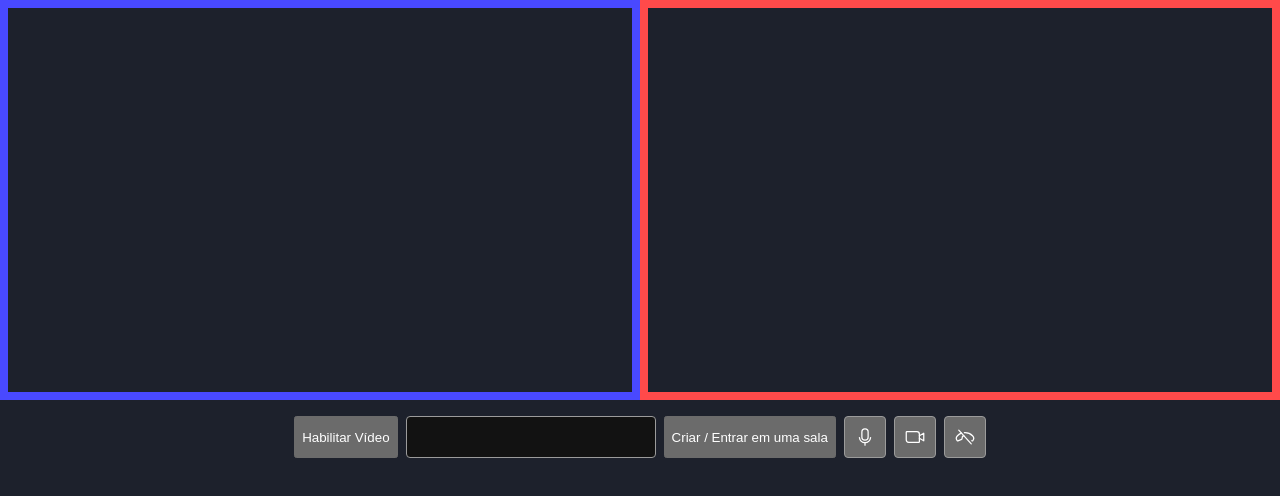
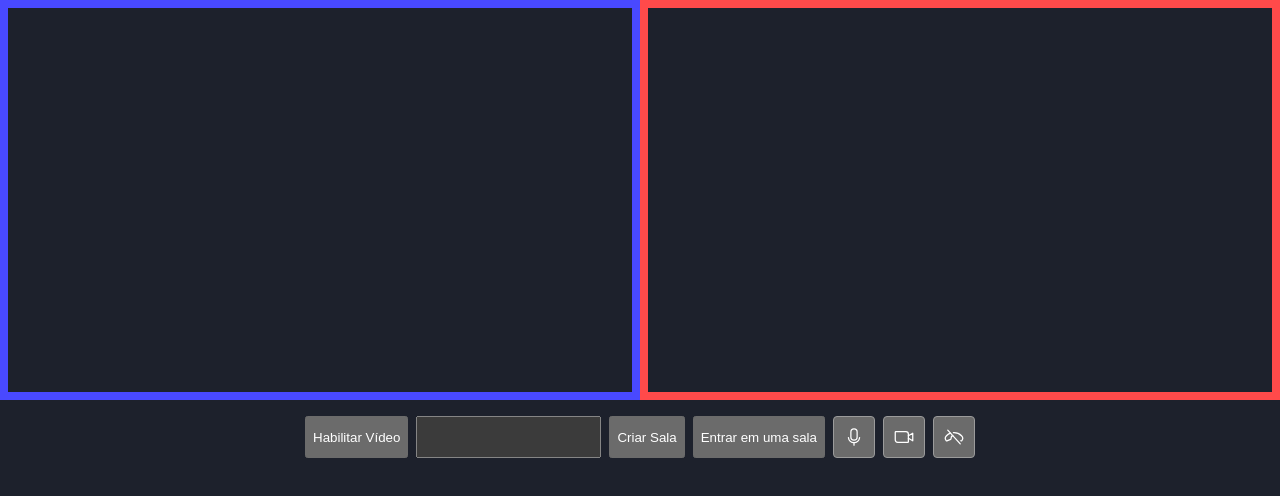
Before and after one commit to markleylopes/React-webRTC-Meet, a React (Vite) app: page / in a window 1280 px wide. Shown: the top 496 px of the page. Built offline with nearby package versions, Linux system fonts and the light colour scheme; no server answers.

Commit message:
criar/entrar em sala

```diff
--- a/src/components/VideoCallControls/index.jsx
+++ b/src/components/VideoCallControls/index.jsx
@@ -32,7 +32,7 @@ const styles = {
 export function VideoCallControls() {
 	const { audioEnabled, videoEnabled, openUserMedia, toggleAudio, toggleVideo } = useMediaStream()
 	const {
-		enterRoom, closeRoom, setRoomId, roomId,
+		createRoom, joinRoomById, closeRoom, setRoomId, roomId,
 	} = useRoom()
 
 	return (
@@ -41,10 +41,11 @@ export function VideoCallControls() {
 			<input
 				type="text"
 				value={roomId}
-				style={styles.button}
 				onChange={({ target }) => setRoomId(target.value)}
 			/>
-			<button type="button" onClick={enterRoom}>Criar / Entrar em uma sala</button>
+			<button type="button" onClick={createRoom}>Criar Sala</button>
+			<button type="button" onClick={joinRoomById}>Entrar em uma sala</button>
+
 			<button style={styles.iconButton} type="button" onClick={toggleAudio}>
 				{audioEnabled ? <Microphone size="20" /> : <MicrophoneSlash size="20" />}
 			</button>
--- a/src/hooks/useRoom.js
+++ b/src/hooks/useRoom.js
@@ -108,9 +108,9 @@ export const useRoom = () => {
 
 		// Delete room on hangup
 		if (roomId) {
-			const roomRef = await doc(db.collection("rooms"), roomId)
+			const roomRef = doc(db, "rooms", roomId)
 
-			deleteDoc(roomRef)
+			await deleteDoc(roomRef)
 		}
 		window.location.reload()
 	}
```
